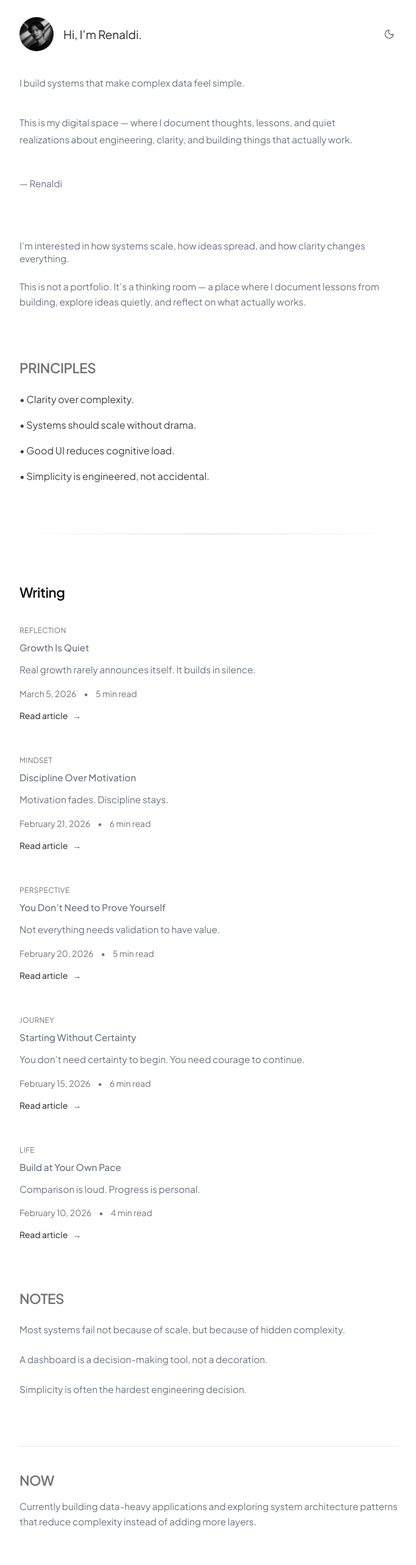
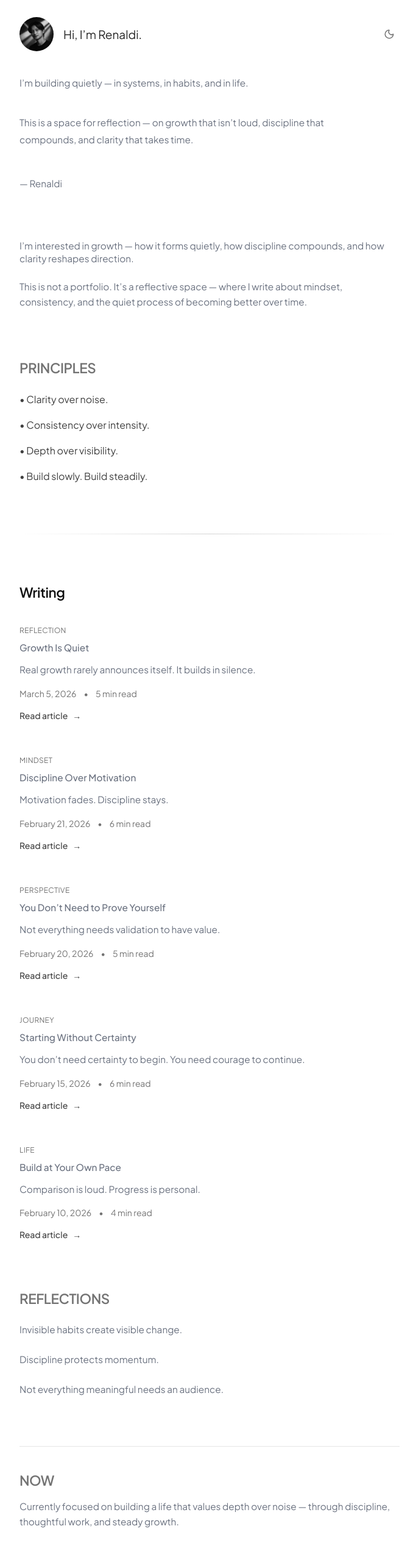
Before and after one commit to renaldimohamad/renaldi-dev, a Next.js app: page / in a window 1280 px wide. Shown: the part 100-2666 px from the top of the page at 61% size, without its empty margins (296-979 px from the left). Built offline with nearby package versions, Linux system fonts and the light colour scheme.

Commit message:
🔵 other: fixed content hero section and page

```diff
--- a/app/page.tsx
+++ b/app/page.tsx
@@ -12,78 +12,79 @@ export default function Home() {
   const content = {
     en: {
       philosophyTitle:
-        "I’m interested in how systems scale, how ideas spread, and how clarity changes everything.",
+        "I’m interested in growth — how it forms quietly, how discipline compounds, and how clarity reshapes direction.",
+
       philosophyDesc:
-        "This is not a portfolio. It’s a thinking room — a place where I document lessons from building, explore ideas quietly, and reflect on what actually works.",
+        "This is not a portfolio. It’s a reflective space — where I write about mindset, consistency, and the quiet process of becoming better over time.",
 
       journeyTitle: "Journey",
       journey1:
-        "I am a wanderer at heart — building a life away from where I started. No guarantees, no shortcuts — just a quiet determination to learn and build something meaningful.",
+        "I left home to build something of my own. No guarantees. No shortcuts. Just a decision to continue moving forward, even when things felt uncertain.",
       journey2:
-        "Living in someone else’s city taught me more than any course could. It taught me resilience, humility, and how to stay consistent even when no one is watching.",
+        "Living away from familiarity taught me resilience. It taught me that progress is rarely loud — and that most growth happens in silence.",
       journey3:
-        "Growth rarely happens in comfort. It happens when you choose to keep going anyway.",
+        "You don’t always feel stronger while growing. Sometimes you just feel tired. But growth doesn’t require excitement — it requires continuation.",
       journey4:
-        "I grew up without the presence of a father. My mother carried the responsibility of raising us on her own — quietly, consistently, and with strength that didn’t need to be loud.",
+        "I grew up without a father figure. My mother carried everything quietly. Strength, responsibility, sacrifice — without noise.",
       journey5:
-        "My sister stood beside her, and together they became my foundation. Everything I build today carries their sacrifice, their support, and their love. I love you, Mom. I love you, my family.",
+        "My sister stood beside her. Everything I build today stands on their patience, love, and belief. Depth begins at home.",
 
       principlesTitle: "Principles",
       principles: [
-        "Clarity over complexity.",
-        "Systems should scale without drama.",
-        "Good UI reduces cognitive load.",
-        "Simplicity is engineered, not accidental.",
+        "Clarity over noise.",
+        "Consistency over intensity.",
+        "Depth over visibility.",
+        "Build slowly. Build steadily.",
       ],
 
-      notesTitle: "Notes",
+      notesTitle: "Reflections",
       notes: [
-        "Most systems fail not because of scale, but because of hidden complexity.",
-        "A dashboard is a decision-making tool, not a decoration.",
-        "Simplicity is often the hardest engineering decision.",
+        "Invisible habits create visible change.",
+        "Discipline protects momentum.",
+        "Not everything meaningful needs an audience.",
       ],
 
       nowTitle: "Now",
       nowDesc:
-        "Currently building data-heavy applications and exploring system architecture patterns that reduce complexity instead of adding more layers.",
+        "Currently focused on building a life that values depth over noise — through discipline, thoughtful work, and steady growth.",
     },
-
     id: {
       philosophyTitle:
-        "Saya tertarik pada bagaimana sistem berkembang, bagaimana ide menyebar, dan bagaimana kejelasan mengubah segalanya.",
+        "Saya tertarik pada pertumbuhan — bagaimana ia terbentuk secara diam-diam, bagaimana disiplin membentuk arah, dan bagaimana kejelasan mengubah keputusan.",
+
       philosophyDesc:
-        "Ini bukan portfolio. Ini ruang berpikir — tempat saya menuliskan pelajaran dari proses membangun, mengeksplorasi ide dengan tenang, dan merefleksikan apa yang benar-benar berhasil.",
+        "Ini bukan portfolio. Ini ruang refleksi — tentang konsistensi, kedewasaan berpikir, dan proses menjadi lebih baik secara perlahan.",
 
       journeyTitle: "Perjalanan",
       journey1:
-        "Saya adalah seorang perantau — membangun hidup jauh dari tempat saya berasal. Tanpa kepastian, tanpa jalan pintas — hanya tekad untuk terus belajar dan membangun sesuatu yang bermakna.",
+        "Saya pernah meninggalkan rumah untuk membangun sesuatu dari awal. Tanpa kepastian. Tanpa jaminan. Hanya keputusan untuk terus melangkah.",
       journey2:
-        "Hidup di tempat yang bukan milik sendiri mengajarkan saya lebih dari sekadar teori. Ia mengajarkan ketahanan, kerendahan hati, dan konsistensi meski tidak ada yang melihat.",
+        "Hidup jauh dari zona nyaman mengajarkan saya bahwa pertumbuhan jarang terasa heroik. Ia sering terasa sepi — dan justru di situlah kekuatannya.",
       journey3:
-        "Pertumbuhan jarang terjadi di zona nyaman. Ia lahir dari keputusan untuk tetap berjalan meski pelan.",
+        "Kita tidak selalu merasa kuat saat bertumbuh. Kadang hanya terasa lelah. Tapi pertumbuhan tidak membutuhkan semangat besar — ia membutuhkan keberlanjutan.",
       journey4:
-        "Sejak kecil saya tumbuh tanpa sosok ayah. Ibu saya membesarkan kami dengan kekuatan yang tidak banyak bicara, tetapi selalu nyata dalam tindakan.",
+        "Saya tumbuh tanpa sosok ayah. Ibu saya memikul tanggung jawab itu dengan tenang. Tanpa banyak bicara, tapi penuh kekuatan.",
       journey5:
-        "Kakak saya berdiri di sampingnya. Tanpa mereka, perjalanan ini akan terasa jauh lebih berat. Apa pun yang saya bangun hari ini, berdiri di atas pengorbanan dan doa mereka. Saya mencintai keluarga saya. I love you, Mom.",
+        "Kakak saya berdiri di sampingnya. Apa pun yang saya bangun hari ini berdiri di atas doa, kesabaran, dan cinta mereka. Kedalaman selalu berawal dari rumah.",
 
       principlesTitle: "Prinsip",
       principles: [
-        "Kejelasan lebih penting daripada kompleksitas.",
-        "Sistem harus berkembang tanpa drama.",
-        "UI yang baik mengurangi beban berpikir.",
-        "Kesederhanaan adalah hasil rekayasa, bukan kebetulan.",
+        "Kejelasan lebih penting daripada kebisingan.",
+        "Konsistensi lebih kuat daripada semangat sesaat.",
+        "Kedalaman lebih berarti daripada validasi.",
+        "Bangun perlahan. Bangun dengan sadar.",
       ],
 
-      notesTitle: "Catatan",
+      notesTitle: "Refleksi",
       notes: [
-        "Banyak sistem gagal bukan karena skala, tetapi karena kompleksitas tersembunyi.",
-        "Dashboard adalah alat pengambilan keputusan, bukan sekadar hiasan.",
-        "Kesederhanaan sering kali adalah keputusan teknis yang paling sulit.",
+        "Kebiasaan kecil membentuk perubahan besar.",
+        "Disiplin menjaga momentum tetap hidup.",
+        "Tidak semua hal bermakna perlu diumumkan.",
       ],
 
       nowTitle: "Saat Ini",
       nowDesc:
-        "Saat ini saya membangun aplikasi berbasis data dan mengeksplorasi pola arsitektur sistem yang mengurangi kompleksitas, bukan menambah lapisan baru.",
+        "Saat ini saya fokus membangun hidup yang lebih dalam daripada bising — melalui disiplin, pekerjaan yang penuh makna, dan pertumbuhan yang konsisten.",
     },
   };
 
--- a/components/Hero.tsx
+++ b/components/Hero.tsx
@@ -1,5 +1,6 @@
 import Image from "next/image";
 import ThemeToggle from "./ThemeToggle";
+import LanguageToggle from "./LanguageToggle";
 
 export default function Hero() {
   return (
@@ -38,16 +39,13 @@ export default function Hero() {
         </div>
       </div>
 
-      {/* Statement lebih hidup */}
       <p className="text-[19px] md:text-[20px] leading-[1.5] font-normal text-neutral-800 dark:text-neutral-100">
-        I build systems that make complex data feel simple.
+        I’m building quietly — in systems, in habits, and in life.
       </p>
 
-      {/* Body lebih ringan */}
       <p className="text-[16px] leading-[1.8] text-neutral-600 dark:text-neutral-400 max-w-xl">
-        This is my digital space — where I document thoughts, lessons, and quiet
-        realizations about engineering, clarity, and building things that
-        actually work.
+        This is a space for reflection — on growth that isn’t loud, discipline
+        that compounds, and clarity that takes time.
       </p>
 
       <div className="pt-2">
```
